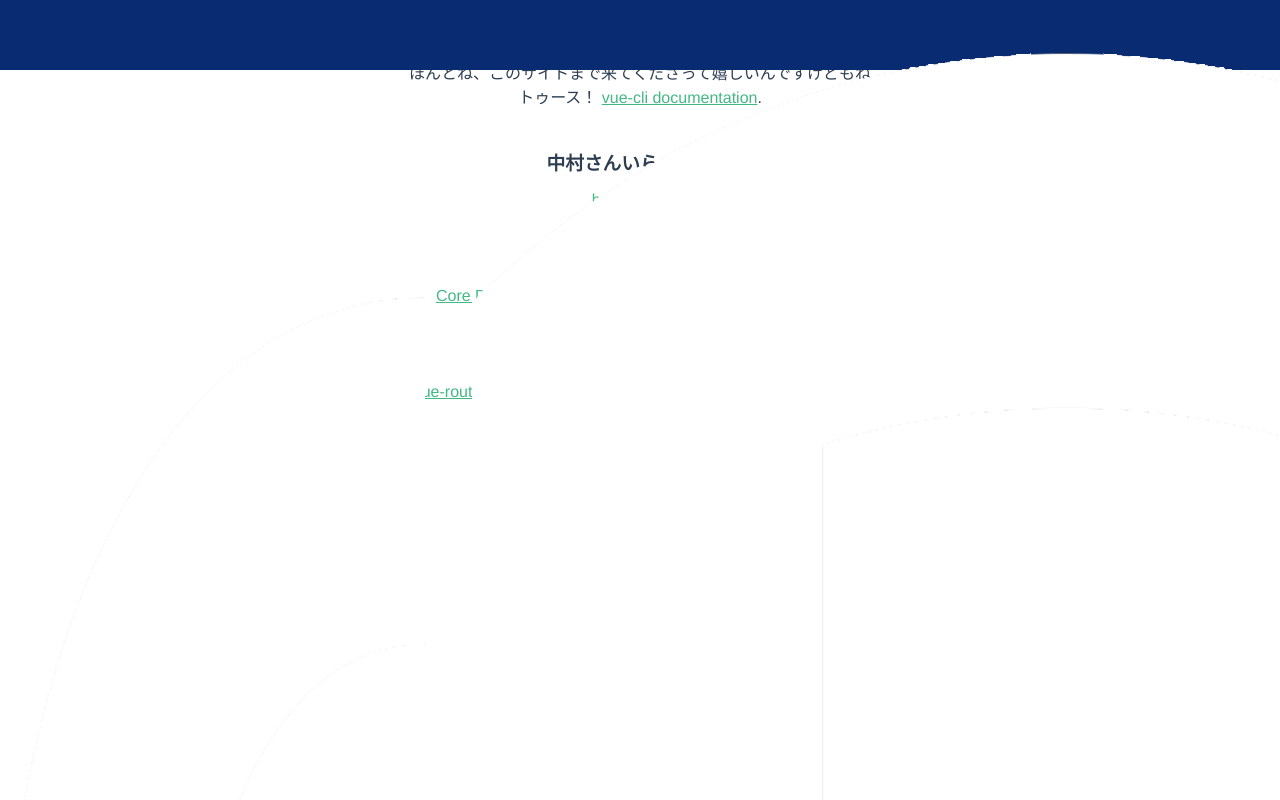
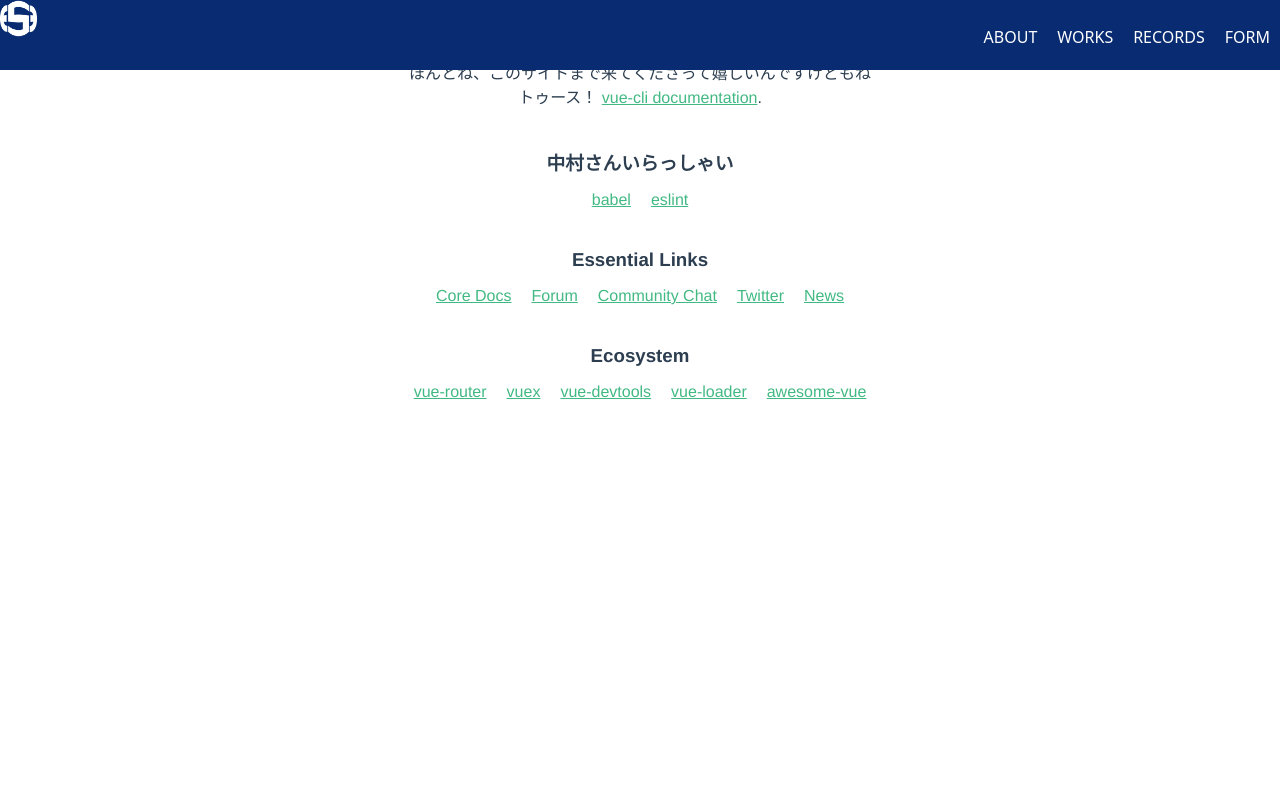
Before and after one commit to umasiyo/shakivue, a Vue app: page / in a window 1280 px wide. Built offline with nearby package versions, Linux system fonts and the light colour scheme.

Commit message:
Fix: 崩壊したヘッダーを修正

```diff
--- a/src/components/Header.vue
+++ b/src/components/Header.vue
@@ -1,6 +1,6 @@
 <template>
   <div class="header">
-    <img alt="Shak_logo" src="../assets/logo_white.png">
+    <img alt="Shak_logo" src="../assets/logo_white.png" class="logo">
     <ul class="menu">
       <li><a href="https://vuejs.org" target="_blank" rel="noopener">ABOUT</a></li>
       <li><a href="https://forum.vuejs.org" target="_blank" rel="noopener">WORKS</a></li>
@@ -29,10 +29,8 @@ export default {
   top:0;
   left:0;
   z-index:10;
-}
-.menu{
   display: flex;
-  justify-content: center;
+  justify-content: space-between;
 }
 
 .menu li{
@@ -47,4 +45,9 @@ export default {
   text-decoration: none;
 }
 
+img.logo {
+width: 37px;
+height: 37px;
+}
+
 </style>
```
